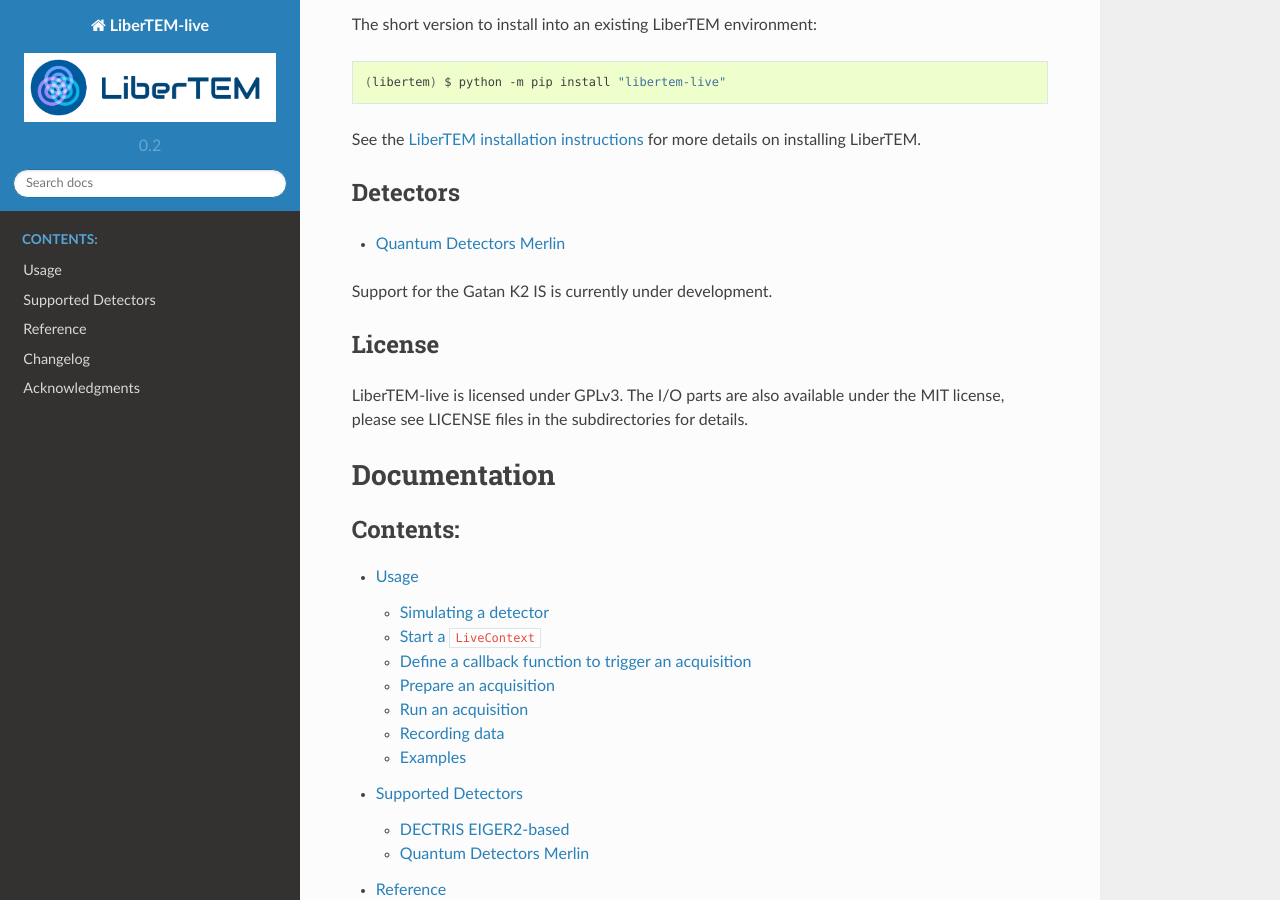
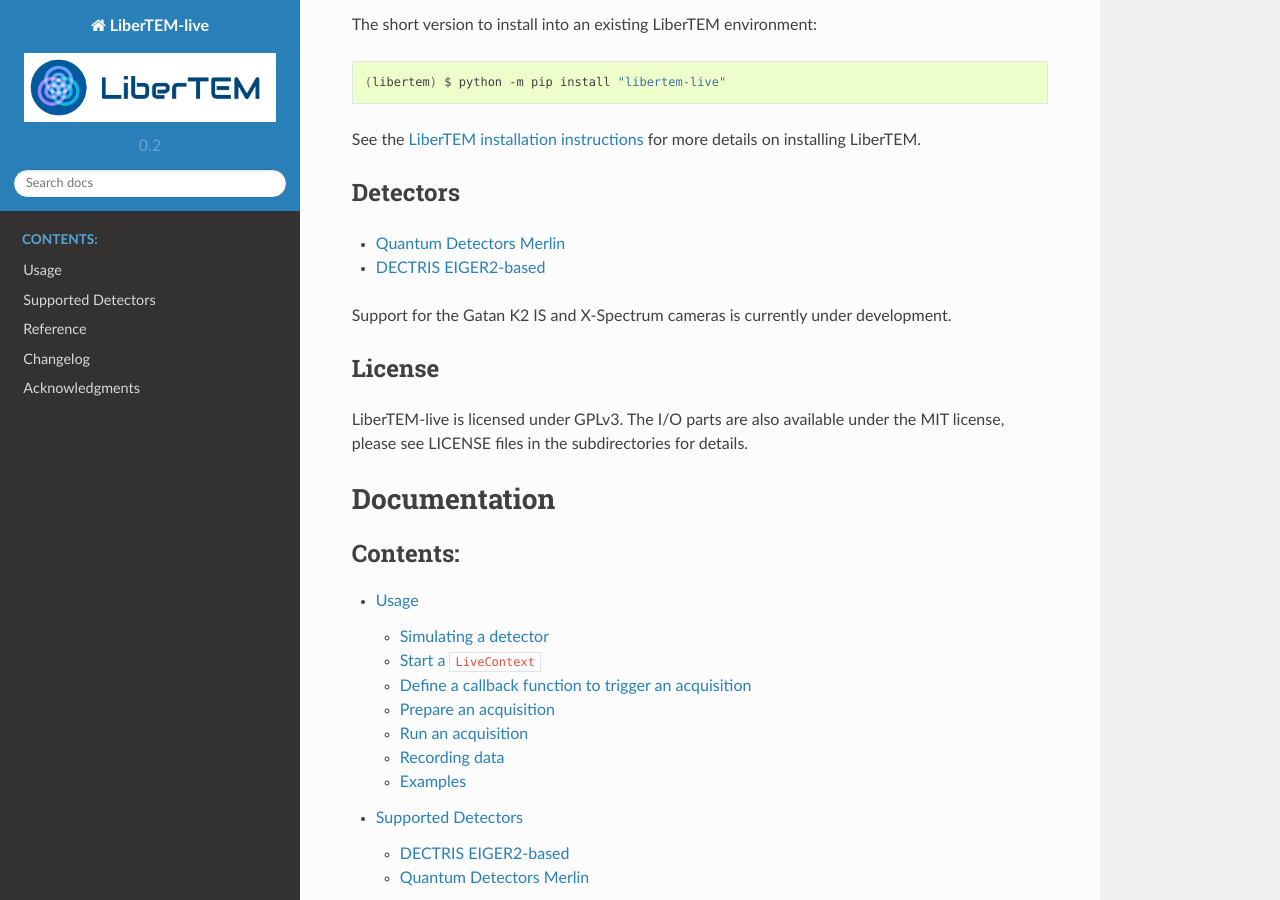
Before and after one commit to LiberTEM/LiberTEM-live, a Sphinx documentation site: the page built from docs/source/index.rst, in a window 1280 px wide and 900 px high, scrolled down 941 px. Built offline with Sphinx 7.4.7 and the Read the Docs theme 2.0.0, drawn with Linux system fonts in a browser that asks for light colours; pages that are not in the unit, such as notebooks, are missing from menus; cross-references to code outside the pages are shown as plain code.

Commit message:
Documentation and example review

```diff
--- a/README.rst
+++ b/README.rst
@@ -56,9 +56,11 @@
 ---------
 
 * `Quantum Detectors Merlin
-  <https://libertem.github.io/LiberTEM-live/reference.html#quantum-detectors-merlin>`_
+  <https://libertem.github.io/LiberTEM-live/detectors.html#merlin-detector>`_
+* `DECTRIS EIGER2-based
+  <https://libertem.github.io/LiberTEM-live/detectors.html#dectris-detectors>`_
 
-Support for the Gatan K2 IS is currently under development.
+Support for the Gatan K2 IS and X-Spectrum cameras is currently under development.
 
 License
 -------
```
Also changed, not shown: docs/source/detectors.rst (+4 -3 lines), 4 other files.
